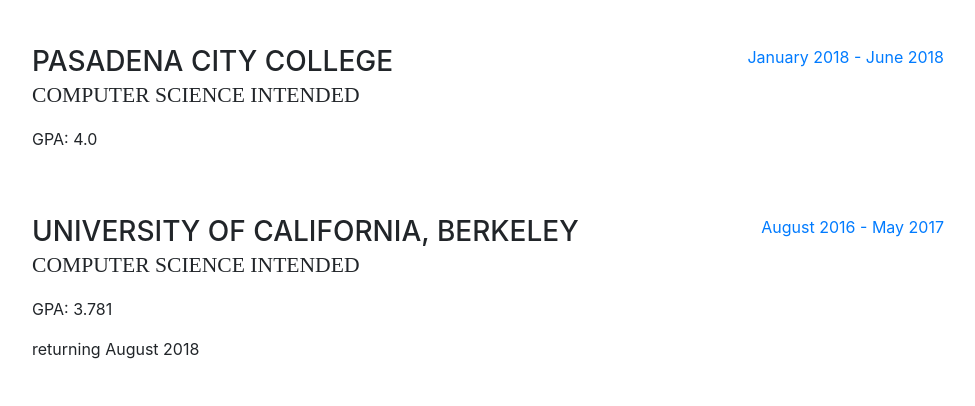
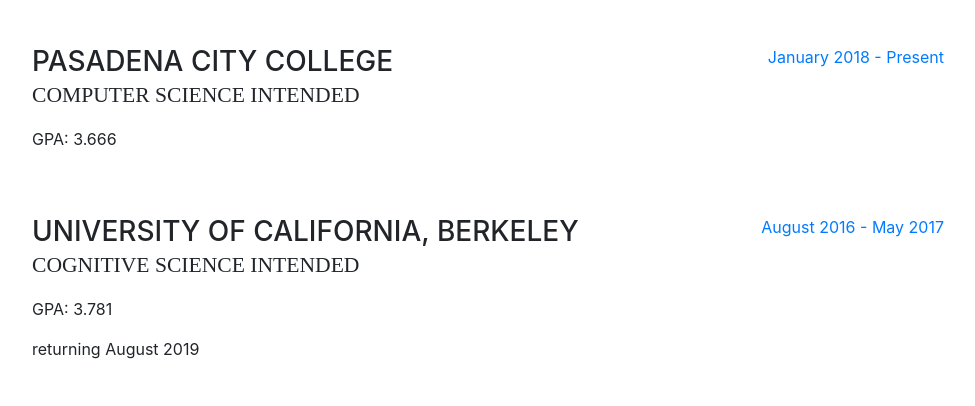
Before and after one commit to klaue/klaue.github.io, a website with bundled scripts: page index.html in a window 1280 px wide. Shown: the part 3050-3456 px from the top of the page, without its empty margins (288-1263 px from the left). Built offline with nearby package versions, Linux system fonts and the light colour scheme; a web font is replaced by a local one.

Commit message:
updated 2019

```diff
--- a/index.html
+++ b/index.html
@@ -251,10 +251,10 @@
             <div class="resume-content mr-auto">
               <h3 class="mb-0">Pasadena City College</h3>
           <div class="subheading mb-3">Computer Science Intended</div>
-            <p>GPA: 4.0</p>
+            <p>GPA: 3.666</p>
             </div>
             <div class="resume-date text-md-right">
-              <span class="text-primary">January 2018 - June 2018</span>
+              <span class="text-primary">January 2018 - Present</span>
             </div>
           </div>
 
@@ -262,9 +262,9 @@
           <div class="resume-item d-flex flex-column flex-md-row mb-5">
             <div class="resume-content mr-auto">
               <h3 class="mb-0">University of California, Berkeley</h3>
-              <div class="subheading mb-3">Computer Science Intended</div>
+              <div class="subheading mb-3">Cognitive Science Intended</div>
          <p>GPA: 3.781</p>
-                                     <div>returning August 2018</div>
+                                     <div>returning August 2019</div>
 
             </div>
             <div class="resume-date text-md-right">
```
